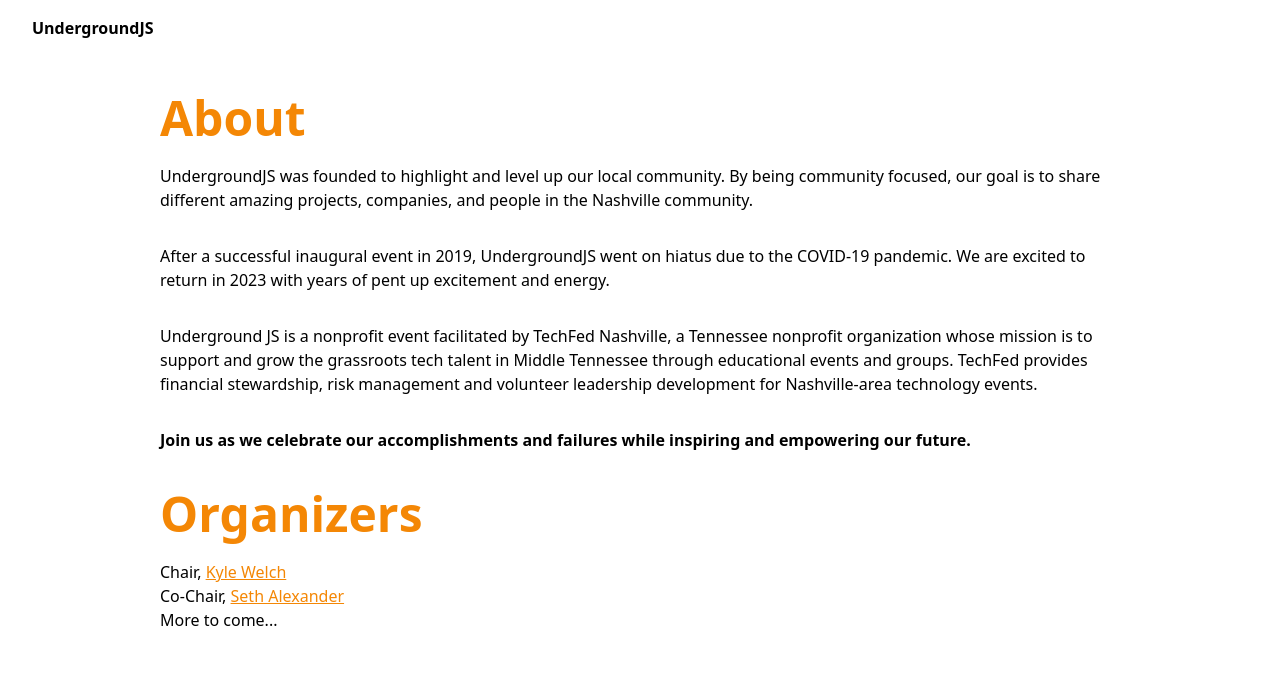
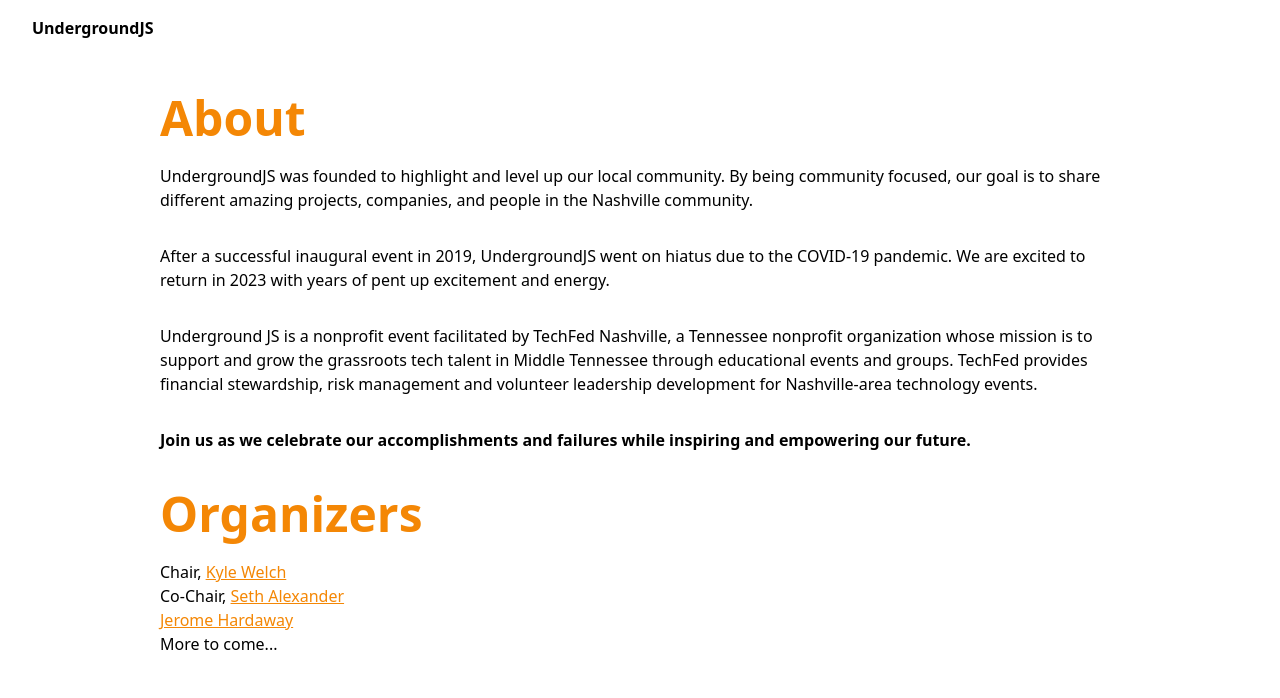
Before and after one commit to undergroundjs/website-2023, a Gatsby site: page /about in a window 1280 px wide. Shown: the top 698 px of the page. Built offline with nearby package versions, Linux system fonts and the light colour scheme; Gatsby itself is replaced by a stand-in of ours.

Commit message:
Add Jerome to organizers

```diff
--- a/src/pages/about.tsx
+++ b/src/pages/about.tsx
@@ -45,6 +45,11 @@
               Seth Alexander
             </a>
           </li>
+          <li>
+            <a href="https://www.linkedin.com/in/jeromehardaway/">
+              Jerome Hardaway
+            </a>
+          </li>
           More to come...
         </ul>
       </Container>
```
